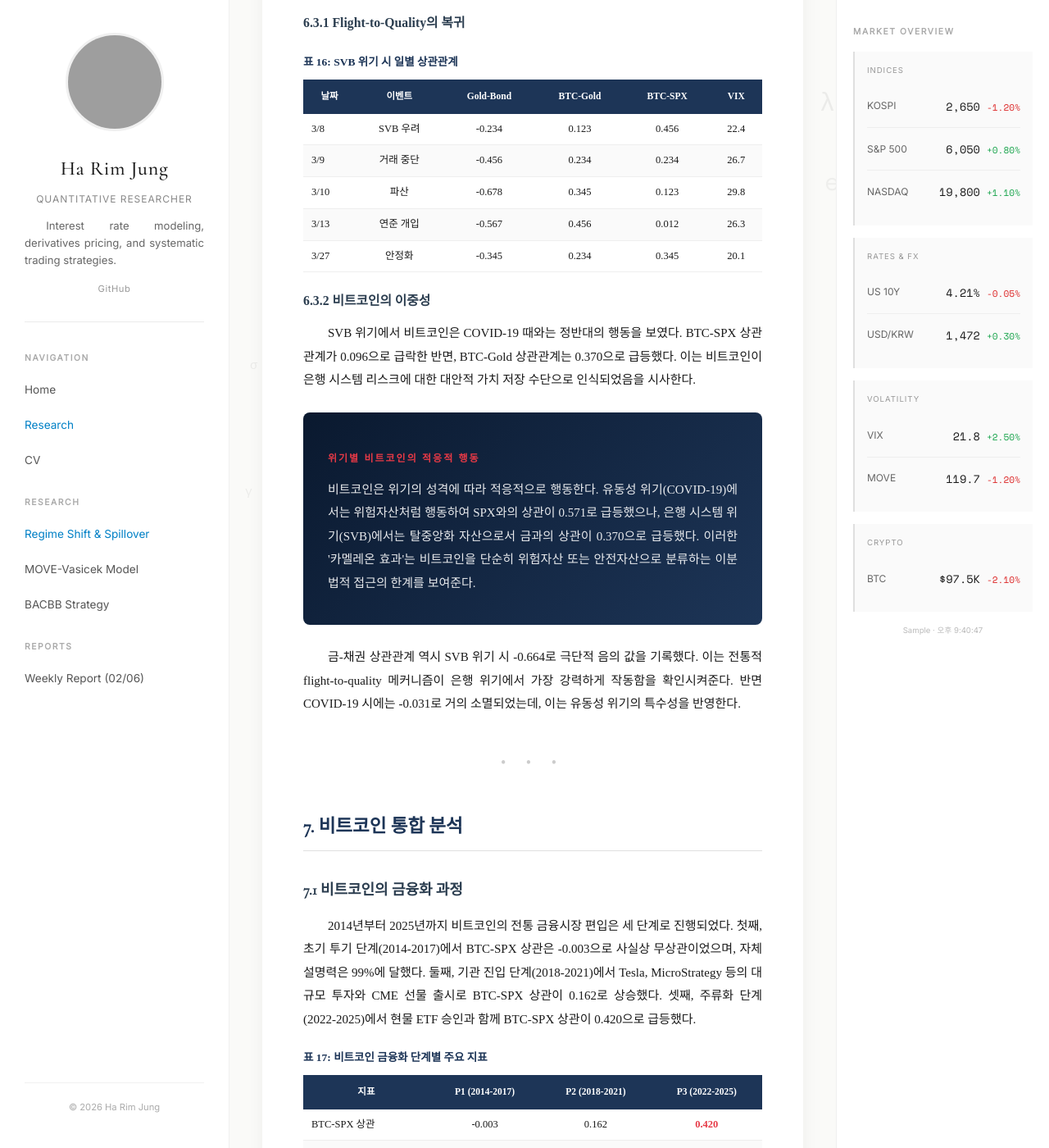
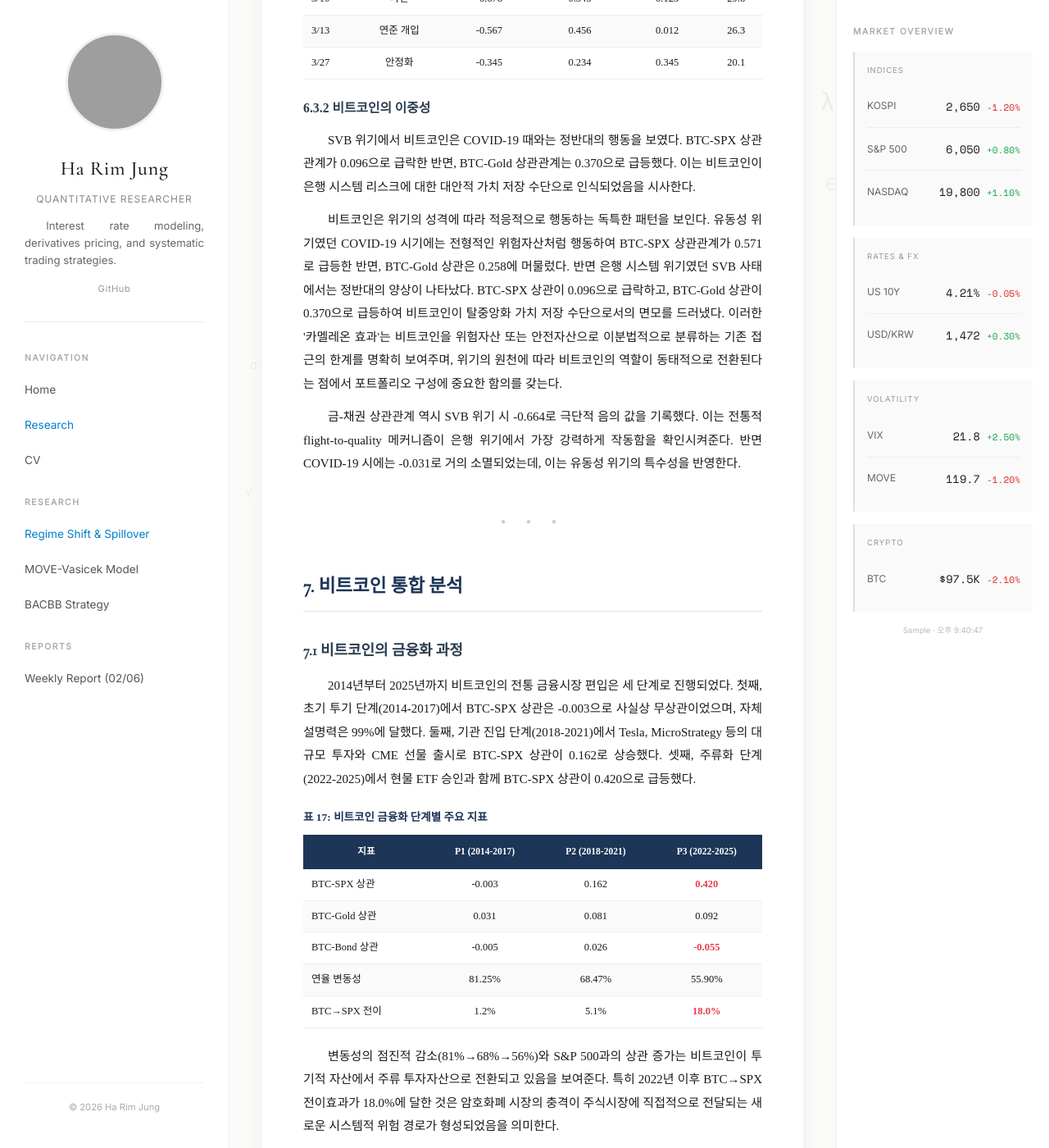
Before and after one commit to gkfla2020-bit/gkfla2020-bit.github.io, a Jekyll site: the page built from research/vol-integrated-kr/index.html, in a window 1280 px wide and 1400 px high, scrolled down 23211 px. Shown: the whole window at 82% size. Built offline with Jekyll 4.4.1, drawn with Linux system fonts in a browser that asks for light colours; nearby versions of some CDN libraries; some of the changed text lies outside the part shown; grey boxes are pictures that could not be loaded.

Commit message:
Replace finding-boxes with flowing prose paragraphs matching blog tone

```diff
--- a/research/vol-integrated-kr/index.html
+++ b/research/vol-integrated-kr/index.html
@@ -126,9 +126,6 @@
         .chart-container img{max-width:100%;border-radius:6px;box-shadow:0 2px 10px rgba(0,0,0,.1)}
         .chart-caption{font-size:12px;color:#666;margin-top:8px;font-style:italic}
 
-        .finding-box{background:linear-gradient(135deg,#0a192f,#1d3557);color:white;padding:25px 30px;border-radius:8px;margin:25px 0}
-        .finding-box h4{color:#e63946;font-family:'Inter',sans-serif;font-size:12px;letter-spacing:2px;text-transform:uppercase;margin-bottom:12px}
-        .finding-box p{text-indent:0;color:rgba(255,255,255,.9)}
 
         .references{font-size:12.5px;line-height:1.7}
         .references p{text-indent:-2em;padding-left:2em;margin-bottom:6px}
@@ -161,7 +158,6 @@
             thead th,tbody td{padding:6px 4px;white-space:nowrap}
             .chart-container img{border-radius:0}
             .abstract{padding:16px;margin:20px 0}
-            .finding-box{padding:18px 20px}
             .references p{font-size:11px}
         }
         @media print{.sidebar{display:none}.right-sidebar{display:none}.main-wrapper{margin:0}.paper-content{box-shadow:none;padding:15mm 20mm}}
@@ -628,10 +624,7 @@
 </tr>
 </tbody></table>
 <p>*<strong>p<0.01, </strong>p<0.05, *p<0.10</p>
-<div class="finding-box"><h4>핵심 발견</h4><p>핵심 변화:</p></div>
-<p class="no-indent" style="margin-left:2em;">• 구리-채권: 경기순응적에서 경기역행적으로 전환</p>
-<p class="no-indent" style="margin-left:2em;">• BTC-SPX: 독립성에서 높은 동조화로</p>
-<p class="no-indent" style="margin-left:2em;">• 금-채권: 음의 상관 지속적 강화</p>
+<p>이상의 기간별 상관 구조에서 세 가지 핵심적인 변화가 관찰된다. 첫째, 구리-채권 상관관계는 금융화 시기 +0.188에서 2022년 이후 -0.065로 전환되어, 구리가 경기순응적 자산에서 경기역행적 자산으로 성격이 변화했음을 보여준다. 이는 구조적 단절 검정에서도 p=0.000으로 통계적으로 유의하게 확인된다. 둘째, BTC-SPX 상관관계는 금융화 시기 0.162에서 2022년 이후 0.420으로 급등하여, 비트코인이 독립적 자산에서 주식시장과 높은 동조화를 보이는 자산으로 변모했다. 셋째, 금-채권 음의 상관은 -0.303에서 -0.341로 지속적으로 강화되어, 금의 안전자산 기능이 긴축 환경에서 오히려 공고해졌음을 시사한다.</p>
 <div class="section-divider">• • •</div>
 <h2>5. 실증 분석 결과</h2>
 <h3>5.1 바시첵 모델: 통화정책 레짐의 정량적 분석</h3>
@@ -1116,10 +1109,7 @@
 <td>금리→투자→수요</td>
 </tr>
 </tbody></table>
-<div class="finding-box"><h4>핵심 발견</h4><p><strong>핵심 발견</strong>:</p></div>
-<p class="no-indent" style="margin-left:2em;">• Bond→Gold의 즉각적(lag 1) 강한 인과성은 실질금리가 금 가격의 핵심 동인임을 확인</p>
-<p class="no-indent" style="margin-left:2em;">• BTC→WTI의 5일 시차 인과성은 비트코인 가격 상승→마이닝 증가→전력 수요→에너지 가격의 연쇄효과 시사</p>
-<p class="no-indent" style="margin-left:2em;">• VIX의 광범위한 영향력은 시장 불확실성이 모든 자산군에 영향을 미침을 보여줌</p>
+<p>그랜저 인과성 분석에서 세 가지 주목할 만한 결과가 도출된다. 우선, Bond→Gold의 즉각적(lag 1) 인과성이 F=17.35(p=0.000)로 가장 강하게 나타났는데, 이는 실질금리 변동이 금 가격의 핵심 동인임을 실증적으로 확인시켜준다. 다음으로, BTC→WTI의 5일 시차 인과성(F=5.23, p=0.000)은 비트코인 가격 상승이 마이닝 활동 증가, 전력 수요 확대, 에너지 가격 상승으로 이어지는 연쇄적 전달 경로를 시사한다. 마지막으로, VIX는 금(F=5.73), WTI(F=3.98), BTC(F=2.25), SPX(F=8.40) 등 모든 자산군에 대해 유의한 인과성을 보여, 시장 불확실성이 자산 간 공동 움직임의 공통 요인으로 작용하고 있음을 확인할 수 있다.</p>
 <h4 style="font-size:1.05em;color:#2c3e50;margin:20px 0 10px;">5.5.2 시기별 인과성 변화</h4>
 <table>
 <caption>표 10: BTC 관련 인과성의 시기별 변화</caption>
@@ -1507,10 +1497,7 @@
 
 <p>SVB 위기에서 비트코인은 COVID-19 때와는 정반대의 행동을 보였다. BTC-SPX 상관관계가 0.096으로 급락한 반면, BTC-Gold 상관관계는 0.370으로 급등했다. 이는 비트코인이 은행 시스템 리스크에 대한 대안적 가치 저장 수단으로 인식되었음을 시사한다.</p>
 
-<div class="finding-box">
-    <h4>위기별 비트코인의 적응적 행동</h4>
-    <p>비트코인은 위기의 성격에 따라 적응적으로 행동한다. 유동성 위기(COVID-19)에서는 위험자산처럼 행동하여 SPX와의 상관이 0.571로 급등했으나, 은행 시스템 위기(SVB)에서는 탈중앙화 자산으로서 금과의 상관이 0.370으로 급등했다. 이러한 '카멜레온 효과'는 비트코인을 단순히 위험자산 또는 안전자산으로 분류하는 이분법적 접근의 한계를 보여준다.</p>
-</div>
+<p>비트코인은 위기의 성격에 따라 적응적으로 행동하는 독특한 패턴을 보인다. 유동성 위기였던 COVID-19 시기에는 전형적인 위험자산처럼 행동하여 BTC-SPX 상관관계가 0.571로 급등한 반면, BTC-Gold 상관은 0.258에 머물렀다. 반면 은행 시스템 위기였던 SVB 사태에서는 정반대의 양상이 나타났다. BTC-SPX 상관이 0.096으로 급락하고, BTC-Gold 상관이 0.370으로 급등하여 비트코인이 탈중앙화 가치 저장 수단으로서의 면모를 드러냈다. 이러한 '카멜레온 효과'는 비트코인을 위험자산 또는 안전자산으로 이분법적으로 분류하는 기존 접근의 한계를 명확히 보여주며, 위기의 원천에 따라 비트코인의 역할이 동태적으로 전환된다는 점에서 포트폴리오 구성에 중요한 함의를 갖는다.</p>
 
 <p>금-채권 상관관계 역시 SVB 위기 시 -0.664로 극단적 음의 값을 기록했다. 이는 전통적 flight-to-quality 메커니즘이 은행 위기에서 가장 강력하게 작동함을 확인시켜준다. 반면 COVID-19 시에는 -0.031로 거의 소멸되었는데, 이는 유동성 위기의 특수성을 반영한다.</p>
 
```
